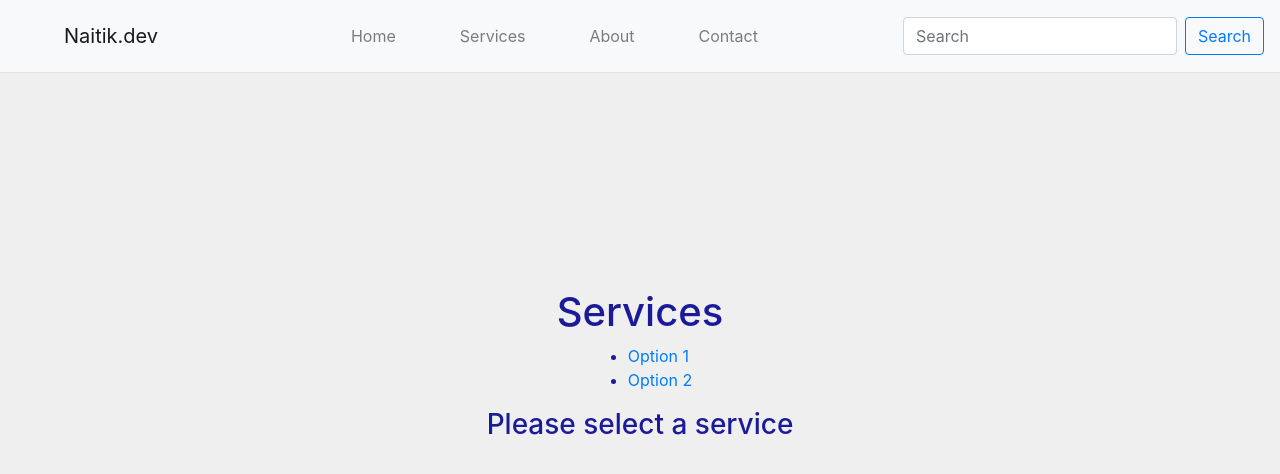
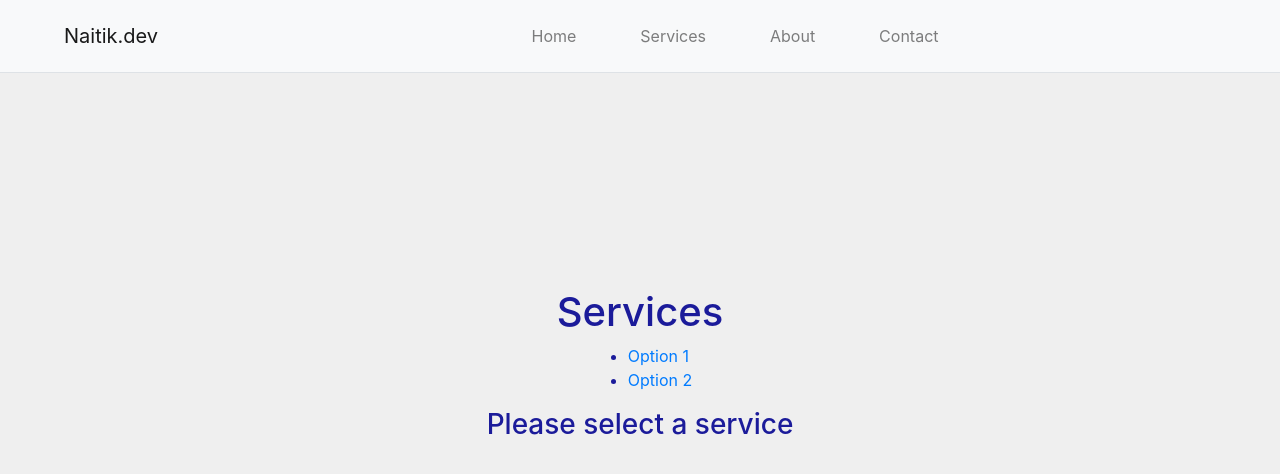
Before and after one commit to Naitik-ReactJs/router-v5, a React (Create React App) app: page /services in a window 1280 px wide. Shown: the top 474 px of the page. Built offline with nearby package versions, Linux system fonts and the light colour scheme.

Commit message:
dynamic routing issues fix in services

```diff
--- a/src/App.js
+++ b/src/App.js
@@ -1,4 +1,5 @@
-import React, { Fragment } from "react";
+// App.js
+import React from "react";
 import { BrowserRouter as Router, Switch, Route, Link } from "react-router-dom";
 import Home from "./pages/Home";
 import About from "./pages/About";
@@ -7,46 +8,6 @@ import Contact from "./pages/Contact";
 import "./App.css";
 
 export default function App() {
-  let liCollection = [
-    {
-      id: 1,
-      to: "/",
-      name: "Home",
-    },
-    {
-      id: 2,
-      to: "/services",
-      name: "Services",
-    },
-    {
-      id: 3,
-      to: "/about",
-      name: "About",
-    },
-
-    {
-      id: 4,
-      to: "/contact",
-      name: "Contact",
-    },
-  ];
-  //   const LinksToMap = () => {
-  //     const link = liCollection.map((liItem) => {
-  //       return (
-  //         <Fragment key={liItem.id}>
-  //           <li className="nav-item mx-3">
-  //             <Link to={liItem.to} className="nav-link">
-  //               {liItem.name}
-  //             </Link>
-  //           </li>
-  //         </Fragment>
-  //       );
-  //     });
-
-  //     return <ul className="navbar-nav m-auto">{link}</ul>;
-  //   };
-
-  // use this function we need to use this component more than once
   return (
     <Router>
       <div>
@@ -67,48 +28,34 @@ export default function App() {
           </button>
           <div className="collapse navbar-collapse" id="navbarSupportedContent">
             <ul className="navbar-nav m-auto">
-              {liCollection.map((liItem) => {
-                return (
-                  <Fragment key={liItem.id}>
-                    <li className="nav-item mx-4">
-                      <Link to={liItem.to} className="nav-link">
-                        {liItem.name}
-                      </Link>
-                    </li>
-                  </Fragment>
-                );
-              })}
+              <li className="nav-item mx-4">
+                <Link to="/" className="nav-link">
+                  Home
+                </Link>
+              </li>
+              <li className="nav-item mx-4">
+                <Link to="/services" className="nav-link">
+                  Services
+                </Link>
+              </li>
+              <li className="nav-item mx-4">
+                <Link to="/about" className="nav-link">
+                  About
+                </Link>
+              </li>
+              <li className="nav-item mx-4">
+                <Link to="/contact" className="nav-link">
+                  Contact
+                </Link>
+              </li>
             </ul>
-
-            <form className="form-inline my-2 my-lg-0">
-              <input
-                className="form-control mr-sm-2"
-                type="search"
-                placeholder="Search"
-                aria-label="Search"
-              />
-              <button
-                className="btn btn-outline-primary my-2 my-sm-0"
-                type="submit"
-              >
-                Search
-              </button>
-            </form>
           </div>
         </nav>
         <Switch>
-          <Route exact path="/">
-            <Home />
-          </Route>
-          <Route exact path="/services">
-            <Services />
-          </Route>
-          <Route exact path="/about">
-            <About />
-          </Route>
-          <Route exact path="/contact">
-            <Contact />
-          </Route>
+          <Route exact path="/" component={Home} />
+          <Route path="/services" component={Services} />
+          <Route path="/about" component={About} />
+          <Route path="/contact" component={Contact} />
         </Switch>
       </div>
     </Router>
--- a/src/pages/Services.js
+++ b/src/pages/Services.js
@@ -1,44 +1,40 @@
 import React from "react";
-import {
-  BrowserRouter as Switch,
-  Route,
-  Link,
-  useParams,
-  useRouteMatch,
-} from "react-router-dom";
+import { Link, Switch, Route, useParams } from "react-router-dom";
 
-function Services() {
-  const { path, url } = useRouteMatch();
-
+const Services = () => {
   return (
     <div className="container">
-      <h1>Services </h1>
+      <h1>Services</h1>
       <ul>
         <li>
-          <Link to={`${url}/design`}>Option 1 </Link>
+          <Link to="/services/design">Option 1</Link>
         </li>
         <li>
-          <Link to={`${url}/development`}>Option 2</Link>
+          <Link to="/services/development">Option 2</Link>
         </li>
       </ul>
       <Switch>
-        <Route exact path={path}>
+        <Route exact path="/services">
           <h3>Please select a service</h3>
         </Route>
-        <Route path={`${path}/:serviceId`}>
+        <Route path="/services/:serviceId">
           <ServiceName />
         </Route>
       </Switch>
     </div>
   );
-}
+};
+
 const ServiceName = () => {
-  let { serviceId } = useParams();
+  const { serviceId } = useParams();
+
+  console.log("Service ID:", serviceId); // Add this line to check the value
 
   return (
-    <div className="container">
-      <h3>{serviceId}</h3>
+    <div className="">
+      <h3>Service Name: {serviceId}</h3>
     </div>
   );
 };
+
 export default Services;
```
